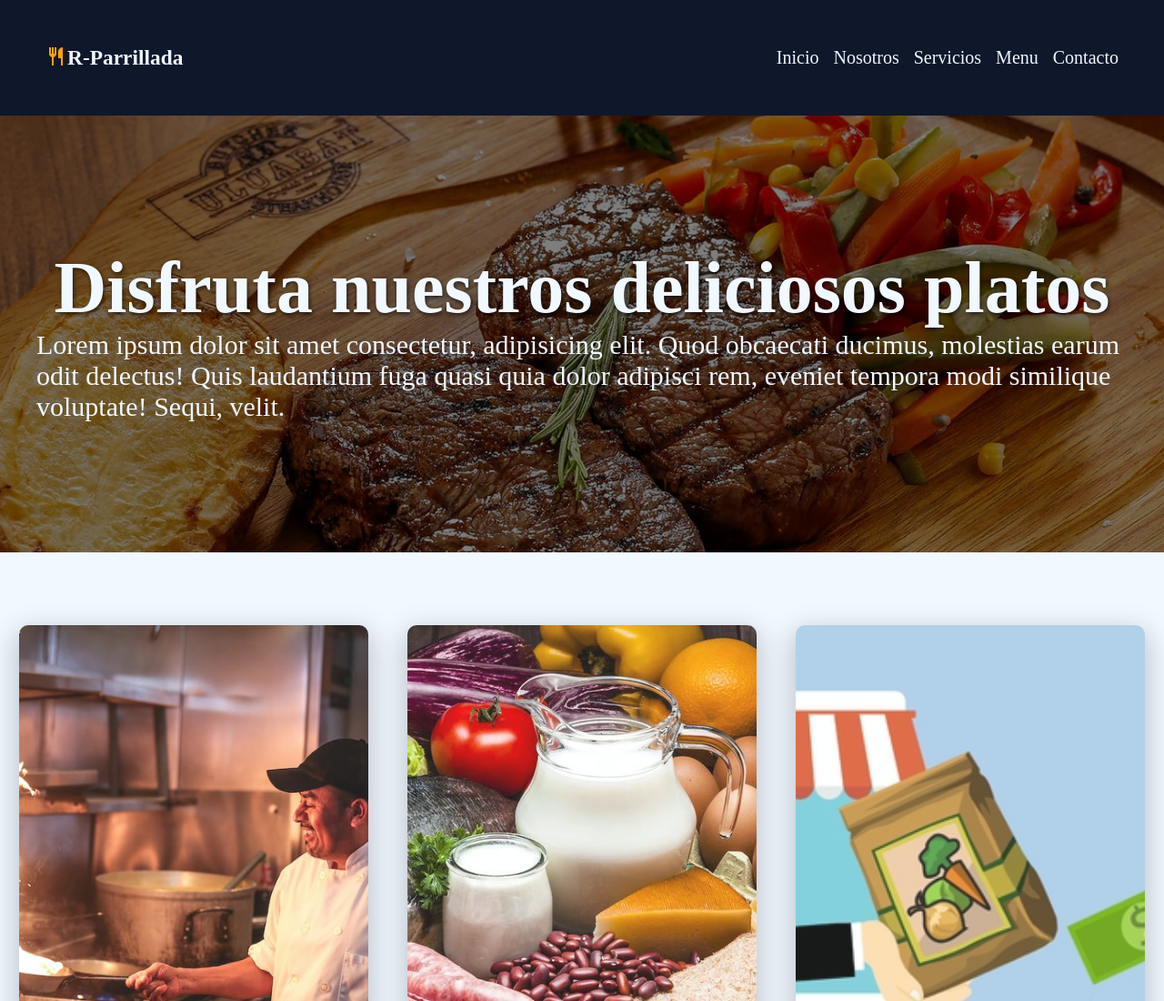
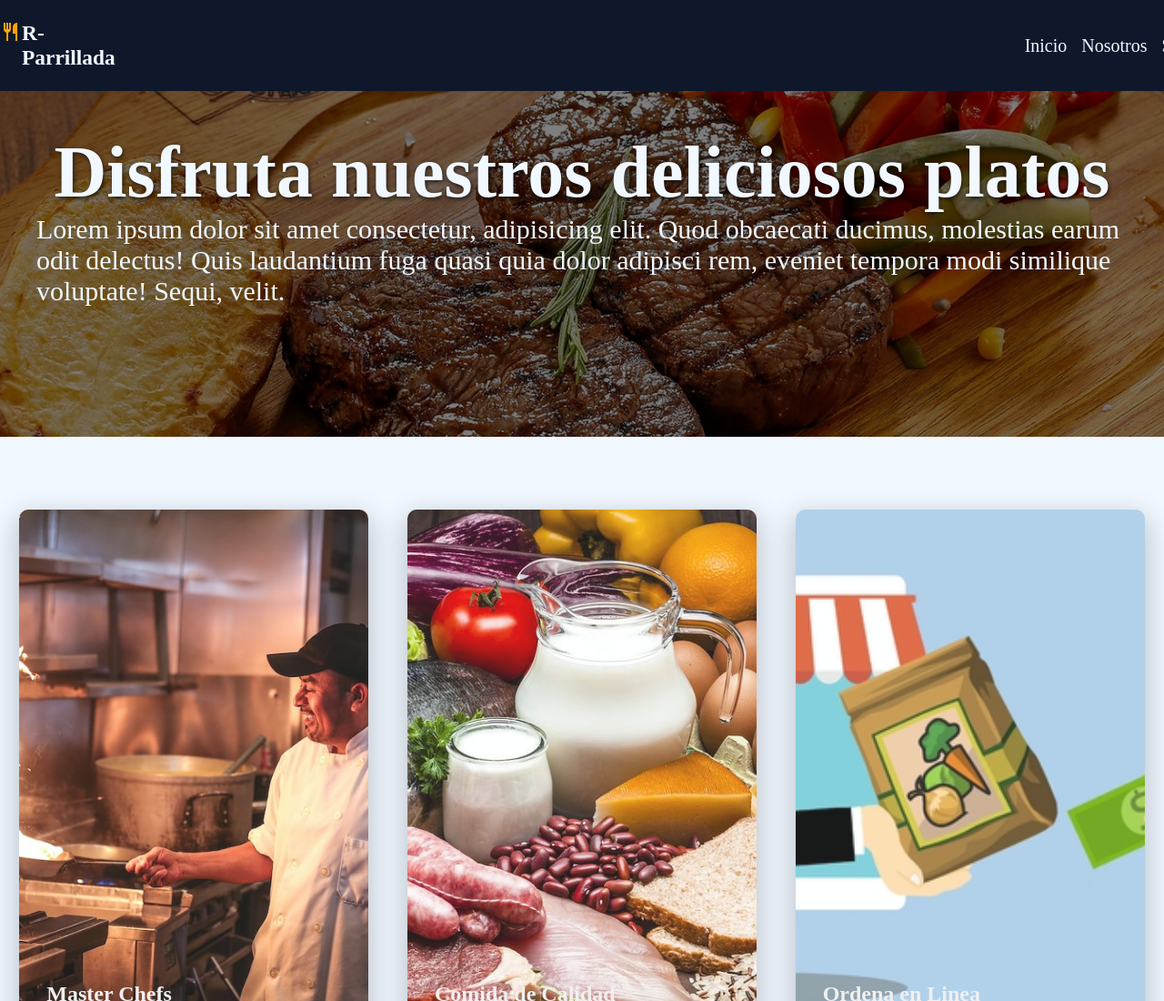
Before and after one commit to Lucianocabelloo/Rolling-Parrillada, a plain HTML site: page index.html in a window 1280 px wide. Shown: the top 1100 px of the page at 91% size. Drawn offline with nearby package versions, Linux system fonts and the light colour scheme.

Commit message:
Add navbar Fixed

```diff
--- a/css/styles.css
+++ b/css/styles.css
@@ -31,8 +31,14 @@ nav{
     align-items: center;
     background-color: #0f172b;
     color: #f1f8ff;
-    padding: 50px;
     font-size: 20px;
+    position: fixed;
+    top: 0;
+    width: 100%;
+    height: 100px;
+    z-index: 999 ;
+    justify-content: space-evenly;
+    gap: 1000px;
 }
 
 .nav-Logo h3{
```
